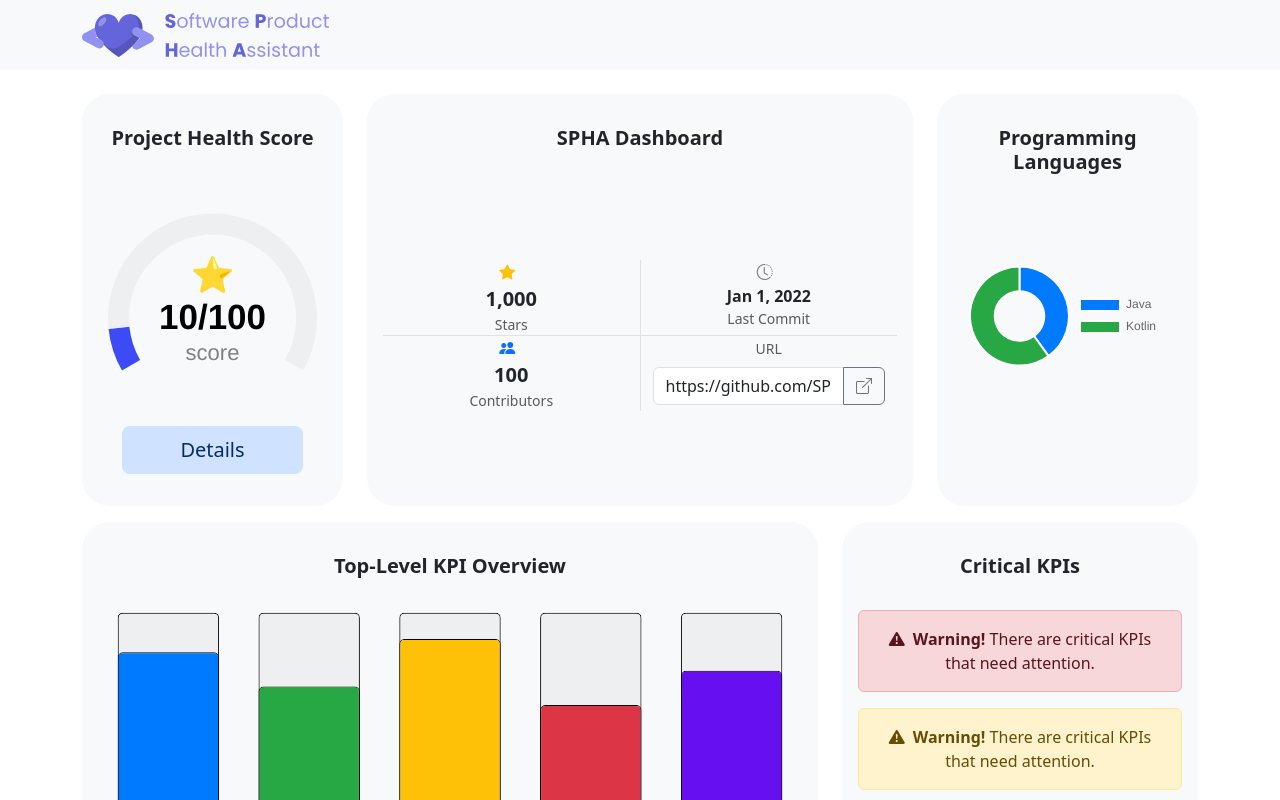
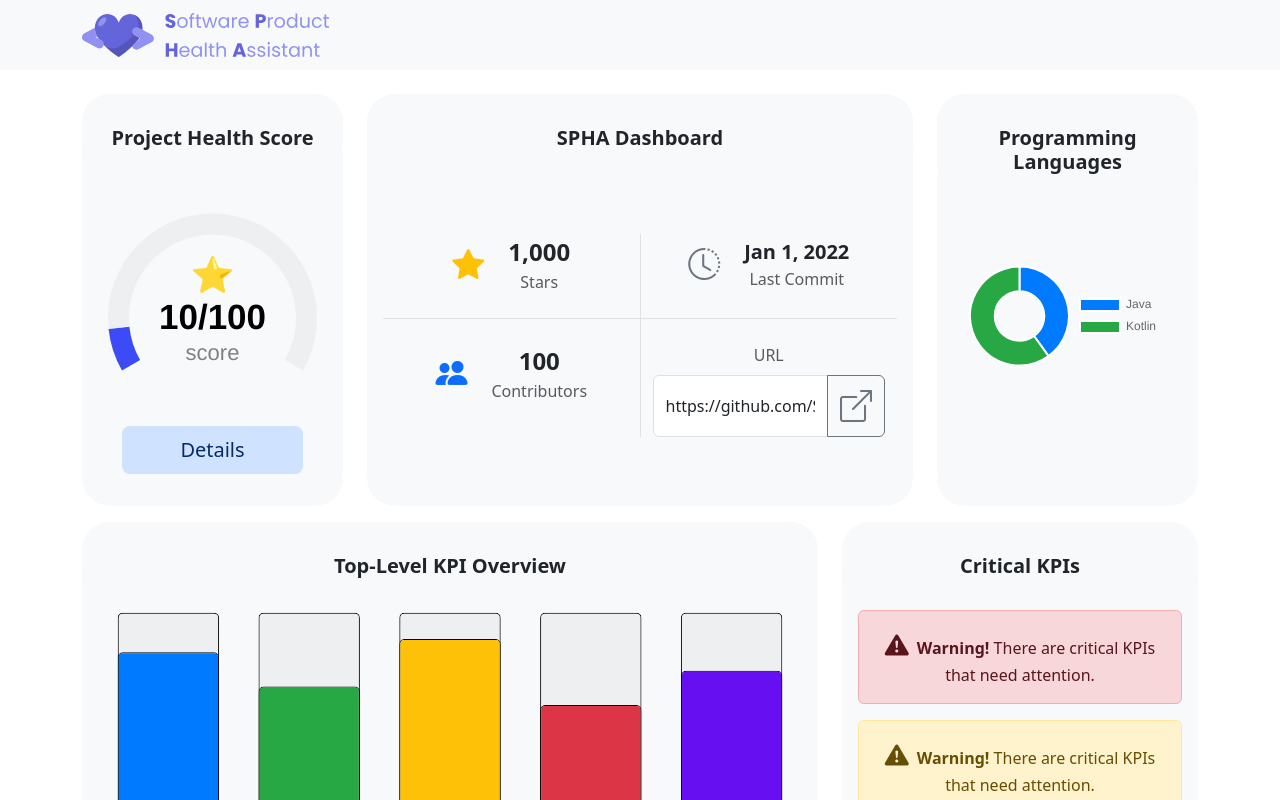
Before and after one commit to fraunhofer-iem/spha-ui, a Vue app: page / in a window 1280 px wide. Shown: the top 800 px of the page. Built offline with nearby package versions, Linux system fonts and the light colour scheme.

Commit message:
refactor: Enhance icon sizes and improve ProjectOverview alignment
- Increased icon sizes across components for better visibility.
- Adjusted alignment and spacing in `ProjectOverview` stats for improved consistency.
- Added scoped styles for icons and labels to maintain uniformity.

```diff
--- a/src/components/KpiWarning.vue
+++ b/src/components/KpiWarning.vue
@@ -32,5 +32,7 @@ const handleButtonClick = () => {
 </template>
 
 <style scoped>
-
+.bi {
+  font-size: 1.5rem; /* Make icons larger */
+}
 </style>
--- a/src/components/ProjectOverview.vue
+++ b/src/components/ProjectOverview.vue
@@ -55,35 +55,41 @@ const formattedLastCommitDate = computed(() => {
       <div class="grid-container">
         <div class="row border-bottom">
           <!-- Stars -->
-          <div class="col border-end stat-item">
-            <i class="bi bi-star-fill text-warning me-2"></i>
-            <div>
-              <div class="fs-5 fw-semibold">{{ formattedStars }}</div>
-              <div class="text-muted small">Stars</div>
+          <div class="col pb-4 border-end align-items-center d-flex justify-content-center stat-item">
+            <div class="d-flex align-items-center">
+              <i class="bi bi-star-fill text-warning me-4"></i>
+              <div>
+                <div class="fs-4 fw-semibold">{{ formattedStars }}</div>
+                <div class="text-muted stat-label">Stars</div>
+              </div>
             </div>
           </div>
           <!-- Last Commit -->
-          <div class="col stat-item">
-            <i class="bi bi-clock-history text-secondary me-2"></i>
-            <div>
-              <div class="fs-6 fw-semibold">{{ formattedLastCommitDate }}</div>
-              <div class="text-muted small">Last Commit</div>
+          <div class="col pb-4 stat-item align-items-center d-flex justify-content-center">
+            <div class="d-flex align-items-center">
+              <i class="bi bi-clock-history text-secondary me-4"></i>
+              <div>
+                <div class="fs-5 fw-semibold">{{ formattedLastCommitDate }}</div>
+                <div class="text-muted stat-label">Last Commit</div>
+              </div>
             </div>
           </div>
         </div>
 
         <div class="row">
           <!-- Contributors -->
-          <div class="col border-end stat-item">
-            <i class="bi bi-people-fill text-primary me-2"></i>
-            <div>
-              <div class="fs-5 fw-semibold">{{ formattedContributors }}</div>
-              <div class="text-muted small">Contributors</div>
+          <div class="col border-end stat-item pt-4">
+            <div class="d-flex align-items-center align-items-center d-flex justify-content-center">
+              <i class="bi bi-people-fill text-primary me-4"></i>
+              <div>
+                <div class="fs-4 fw-semibold">{{ formattedContributors }}</div>
+                <div class="text-muted stat-label">Contributors</div>
+              </div>
             </div>
           </div>
 
-          <div class="col">
-            <label for="projectUrlInput" class="form-label text-muted small">URL</label>
+          <div class="col pt-4">
+            <label for="projectUrlInput" class="form-label text-muted stat-label">URL</label>
             <div class="input-group">
               <input type="text" id="projectUrlInput" class="form-control" :value="projectUrl" readonly>
               <a :href="projectUrl" target="_blank" class="btn btn-outline-secondary" role="button">
@@ -103,4 +109,12 @@ const formattedLastCommitDate = computed(() => {
   width: 100%;
   max-width: 100%;
 }
+
+.bi {
+  font-size: 2.0rem; /* Make icons larger */
+}
+
+.stat-label {
+  font-size: 1.0rem; /* Make labels slightly larger than small */
+}
 </style>
--- a/src/components/ToolOverview.vue
+++ b/src/components/ToolOverview.vue
@@ -75,5 +75,7 @@ const handleButtonClick = () => {
 </template>
 
 <style scoped>
-
+.bi {
+  font-size: 1.5rem; /* Make icons larger */
+}
 </style>
```
